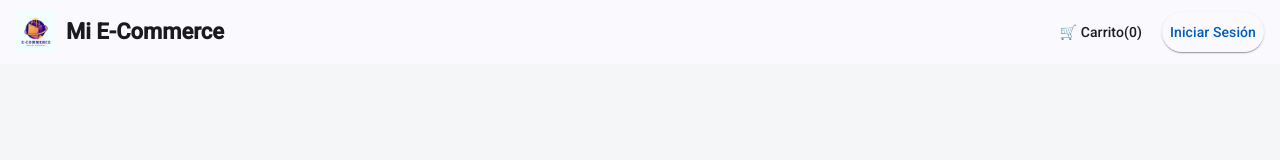
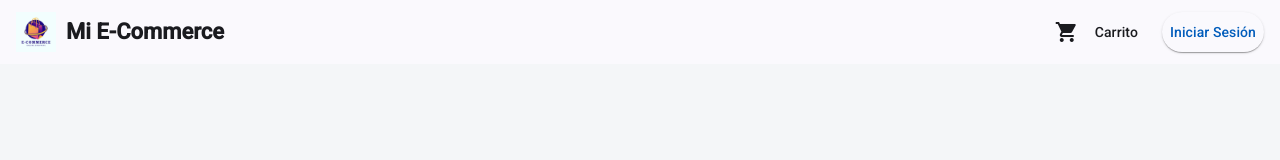
Before and after one commit to alexandraalvarezquintero75-source/Prueba-angular-wposs, an Angular app: page /login in a window 1280 px wide. Shown: the top 160 px of the page. Built offline with nearby package versions, Linux system fonts and the light colour scheme.

Commit message:
Mejora diseño del carrito con badge de notificación en header

```diff
--- a/src/app/shared/components/confirm-dialog/confirm-dialog.component.scss
+++ b/src/app/shared/components/confirm-dialog/confirm-dialog.component.scss
@@ -12,7 +12,7 @@
     font-size: 80px;
     width: 80px;
     height: 80px;
-    color: #4CAF50;
+    color:#3498db ;
   }
 }
 
--- a/src/app/shared/components/header/header.component.html
+++ b/src/app/shared/components/header/header.component.html
@@ -8,17 +8,15 @@
     <span style="font-weight: bold">Mi E-Commerce</span>
   </span>
 
-  <!-- <div class="left-section">
-    <button mat-button routerLink="/home" routerLinkActive="active">
-      Inicio
-    </button>
-  </div> -->
-
   <span class="spacer"></span>
 
   <div class="right-section">
-    <button mat-button routerLink="/cart">
-      🛒 Carrito({{ cartService.cartCount() }})
+    <button mat-button routerLink="/cart" class="cart-button">
+      <mat-icon class="cart-icon">shopping_cart</mat-icon>
+      <span class="cart-text">Carrito</span>
+      <span class="cart-badge" *ngIf="cartService.cartCount() > 0">
+        {{ cartService.cartCount() }}
+      </span>
     </button>
 
     <ng-container *ngIf="authService.isLoggedIn(); else loginBtn">
--- a/src/app/shared/components/header/header.component.scss
+++ b/src/app/shared/components/header/header.component.scss
@@ -21,6 +21,63 @@ button {
   white-space: nowrap;
 }
 
+.cart-button {
+  position: relative;
+  display: flex !important;
+  align-items: center;
+  gap: 8px;
+  padding: 0 12px !important;
+  transition: all 0.3s ease;
+
+  &:hover {
+    background-color: rgba(255, 255, 255, 0.1);
+    transform: translateY(-2px);
+  }
+
+  .cart-icon {
+    position: relative;
+    font-size: 24px;
+    width: 24px;
+    height: 24px;
+  }
+
+  .cart-text {
+    font-weight: 500;
+  }
+
+  .cart-badge {
+    position: absolute;
+    top: -10px;
+    left: 17px;
+    background-color: #e74c3c;
+    color: white;
+    border-radius: 50%;
+    min-width: 18px;
+    height: 18px;
+    display: flex;
+    align-items: center;
+    justify-content: center;
+    font-size: 10px;
+    font-weight: bold;
+    padding: 0 4px;
+    box-shadow: 0 2px 4px rgba(0, 0, 0, 0.3);
+    border: 2px solid white;
+    animation: pulse 0.3s ease;
+  }
+}
+
+@keyframes pulse {
+  0% {
+    transform: scale(0.8);
+  }
+  50% {
+    transform: scale(1.2);
+  }
+  100% {
+    transform: scale(1);
+  }
+}
+
 @media (max-width: 768px) {
   .left-section {
     display: none;
@@ -33,6 +90,17 @@ button {
   button {
     font-size: 0.85rem;
   }
+
+  .cart-button {
+    .cart-text {
+      display: none;
+    }
+
+    .cart-badge {
+      top: -4px;
+      left: 14px;
+    }
+  }
 }
 
 @media (min-width: 769px) {
--- a/src/app/shared/components/header/header.component.ts
+++ b/src/app/shared/components/header/header.component.ts
@@ -9,6 +9,7 @@ import { AuthService } from '../../../core/services/auth.service';
 import { CartService } from '../../../core/services/cart.service';
 import { ConfirmDialogComponent } from '../confirm-dialog/confirm-dialog.component';
 import { MatDialog, MatDialogModule } from '@angular/material/dialog';
+import { MatIconModule } from '@angular/material/icon';
 
 @Component({
   selector: 'app-header',
@@ -20,6 +21,7 @@ import { MatDialog, MatDialogModule } from '@angular/material/dialog';
     MatButtonModule,
     MatFormFieldModule,
     MatDialogModule,
+    MatIconModule
   ],
   templateUrl: './header.component.html',
   styleUrls: ['./header.component.scss'],
```
